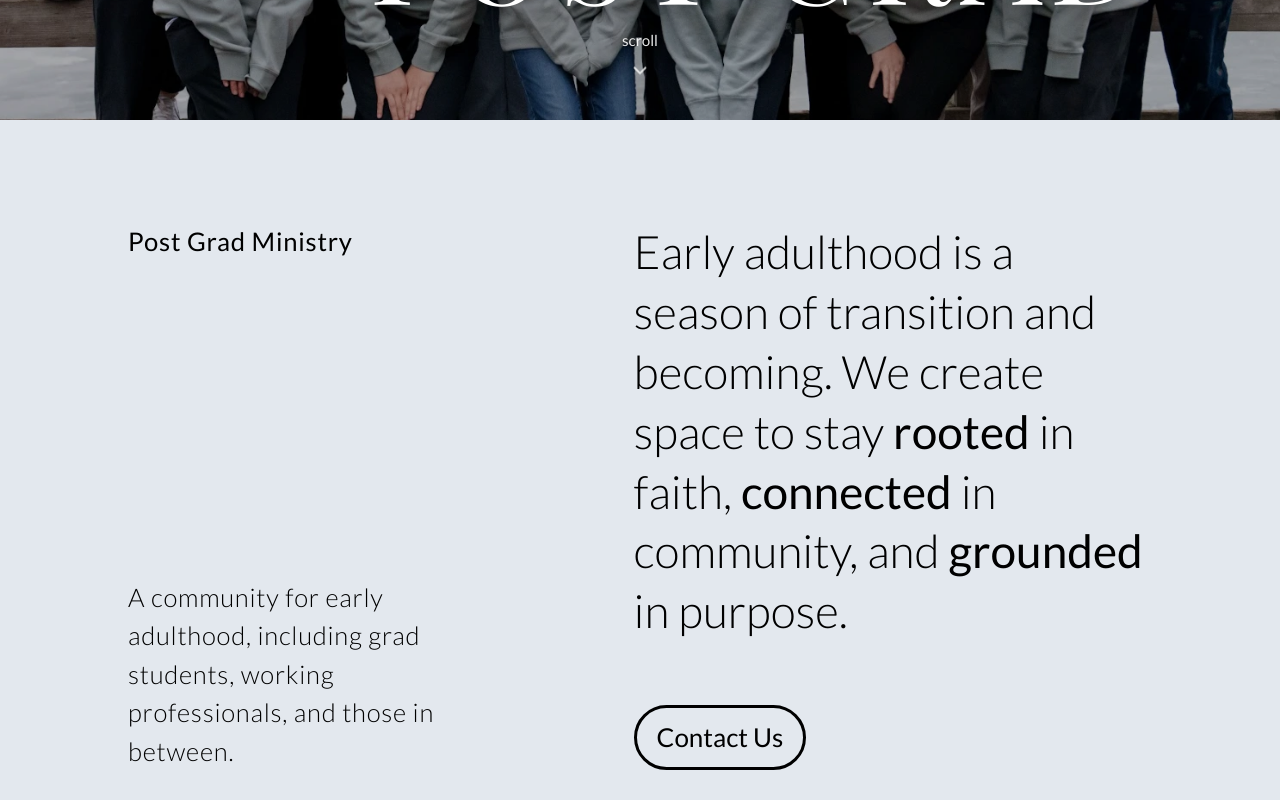
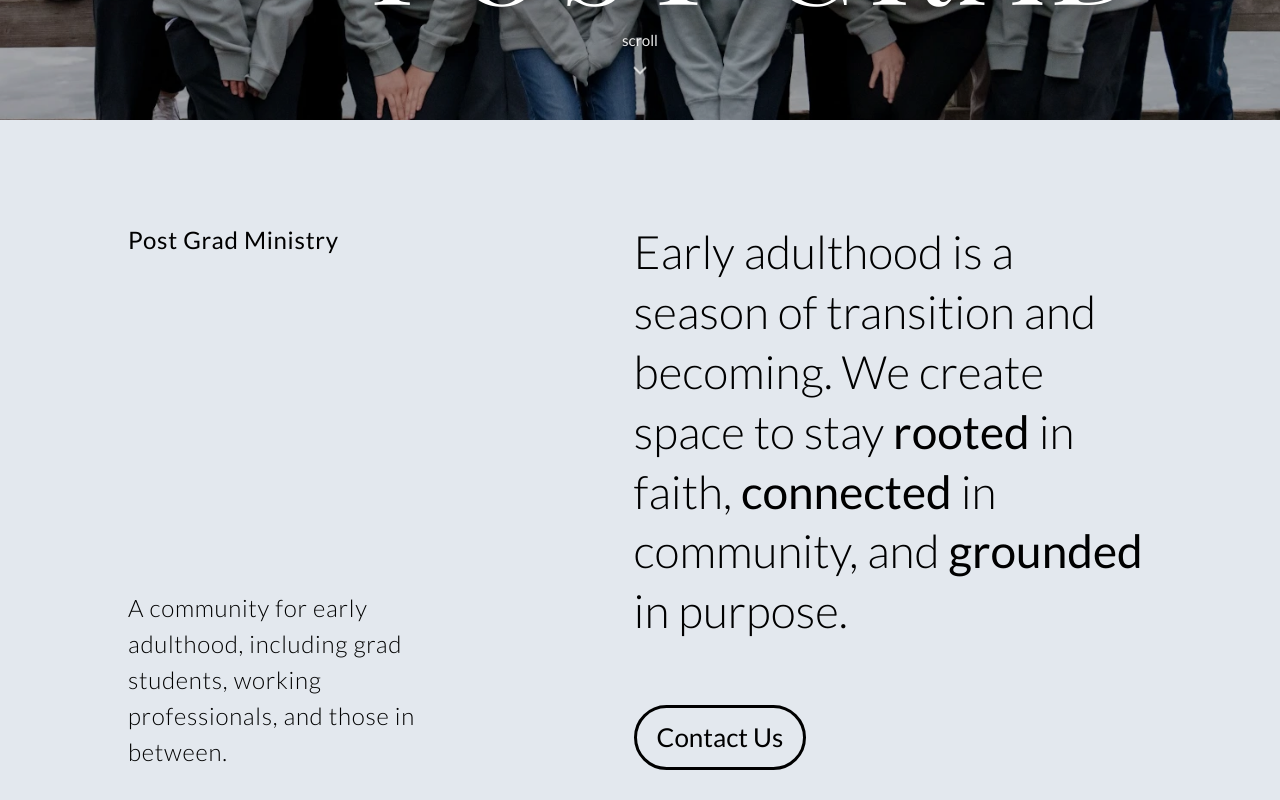
Before and after one commit to lgm-aa/LGM_Website_v3, a React (Vite) app: page /post-grad in a window 1280 px wide. Shown: the part 680-1480 px from the top of the page. Built offline with nearby package versions, Linux system fonts and the light colour scheme; no server answers.

Commit message:
smaller font size and more padding on Campus/PostGrad page

```diff
--- a/src/components/layout/MinistryCardLayout/ActionCards/ActionCards.css
+++ b/src/components/layout/MinistryCardLayout/ActionCards/ActionCards.css
@@ -1,9 +1,14 @@
 .action-cards {
-    display: flex;
-    gap: 2rem;
-    justify-content: flex-start;
-    padding: clamp(2rem, 5vw, 4rem) clamp(2rem, 8vw, 9rem);
     background-color: #E3E8EE;
+}
+
+.action-cards-container {
+  max-width: 1500px;
+  margin: 0 auto;
+  display: flex;
+  gap: 2rem;
+  justify-content: flex-start;
+  padding: clamp(2rem, 5vw, 4rem) clamp(2rem, 8vw, 9rem);
 }
 
 .action-card {
--- a/src/components/layout/MinistryCardLayout/ActionCards/ActionCards.jsx
+++ b/src/components/layout/MinistryCardLayout/ActionCards/ActionCards.jsx
@@ -8,6 +8,7 @@ export default function ActionCards({
 
     return (
         <section className="action-cards">
+            <div className="action-cards-container">
                 {cards.map((card) => (
                     <a
                         key={card.id}
@@ -21,6 +22,7 @@ export default function ActionCards({
 
                     </a>
                 ))}
+            </div>
         </section>
     );
 }
--- a/src/components/layout/MinistryCardLayout/Overview/Overview.css
+++ b/src/components/layout/MinistryCardLayout/Overview/Overview.css
@@ -1,10 +1,14 @@
+.overview {
+  background-color: #E3E8EE;
+}
 .overview__container {
+  max-width: 1500px;
   display: flex;            /* side-by-side layout */
   gap: 10rem;                /* space between left and right */
   align-items: flex-start;
   padding: clamp(3rem, 8vw, 10rem) 8rem;
-  background-color: #E3E8EE;
   align-items: stretch;
+  margin: 0 auto;
 }
 
 /* Left and Right sections */
@@ -24,14 +28,14 @@
 }
 
 .overview__subtitle {
-    font-size: clamp(1.25rem, 2vw, 1.75rem);
+    font-size: clamp(1.20rem, 2vw, 1.50rem);
     letter-spacing: 0.03em;
 }
 
 .overview__desc {
     margin-top: auto;
     font-weight: 300;
-    font-size: clamp(1.25rem, 2vw, 1.75rem);
+    font-size: clamp(1.20rem, 2vw, 1.50rem);
     letter-spacing: 0.03em;
 }
 
```
Lines whose indentation alone changed are shown as unchanged.
